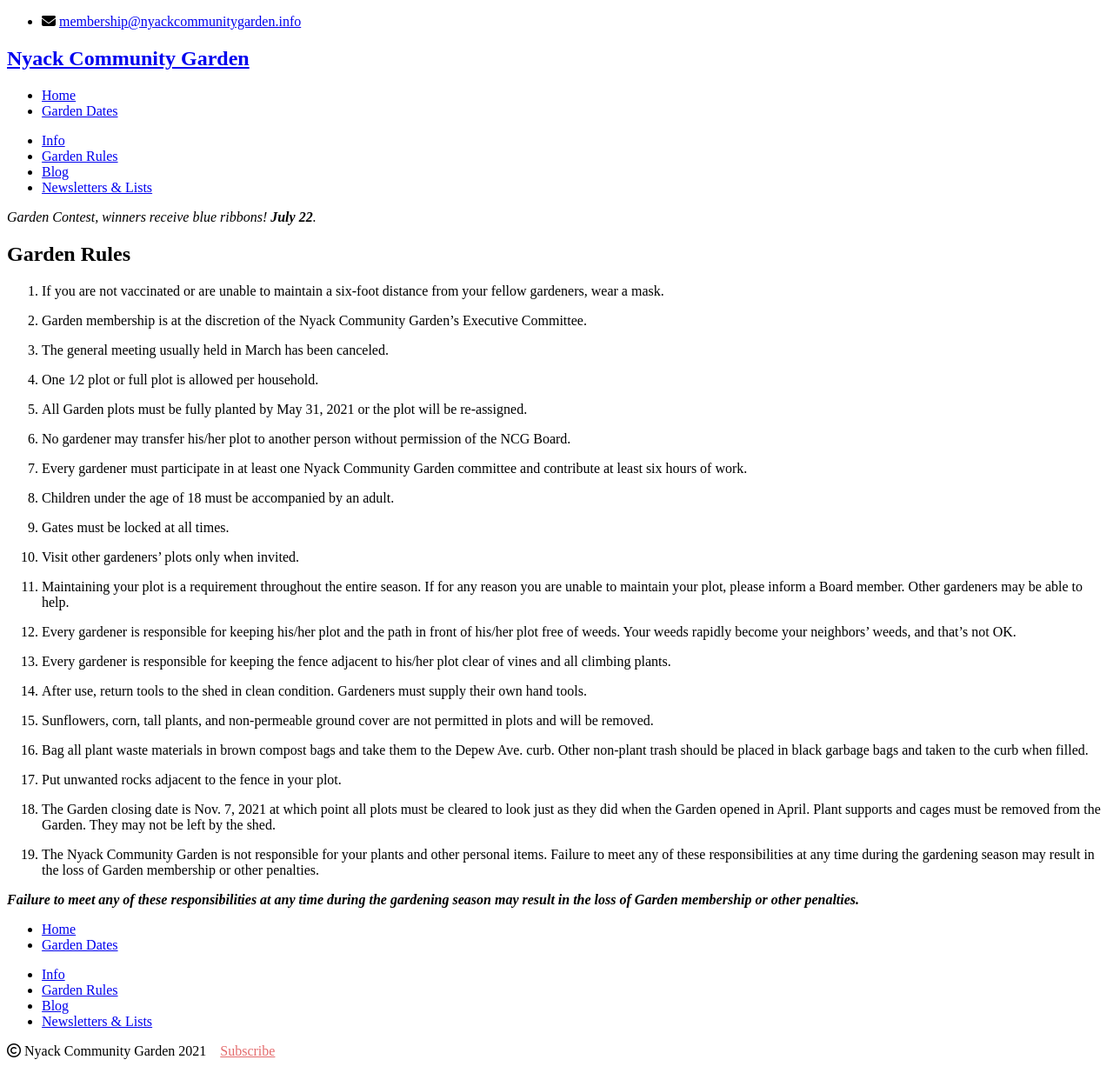
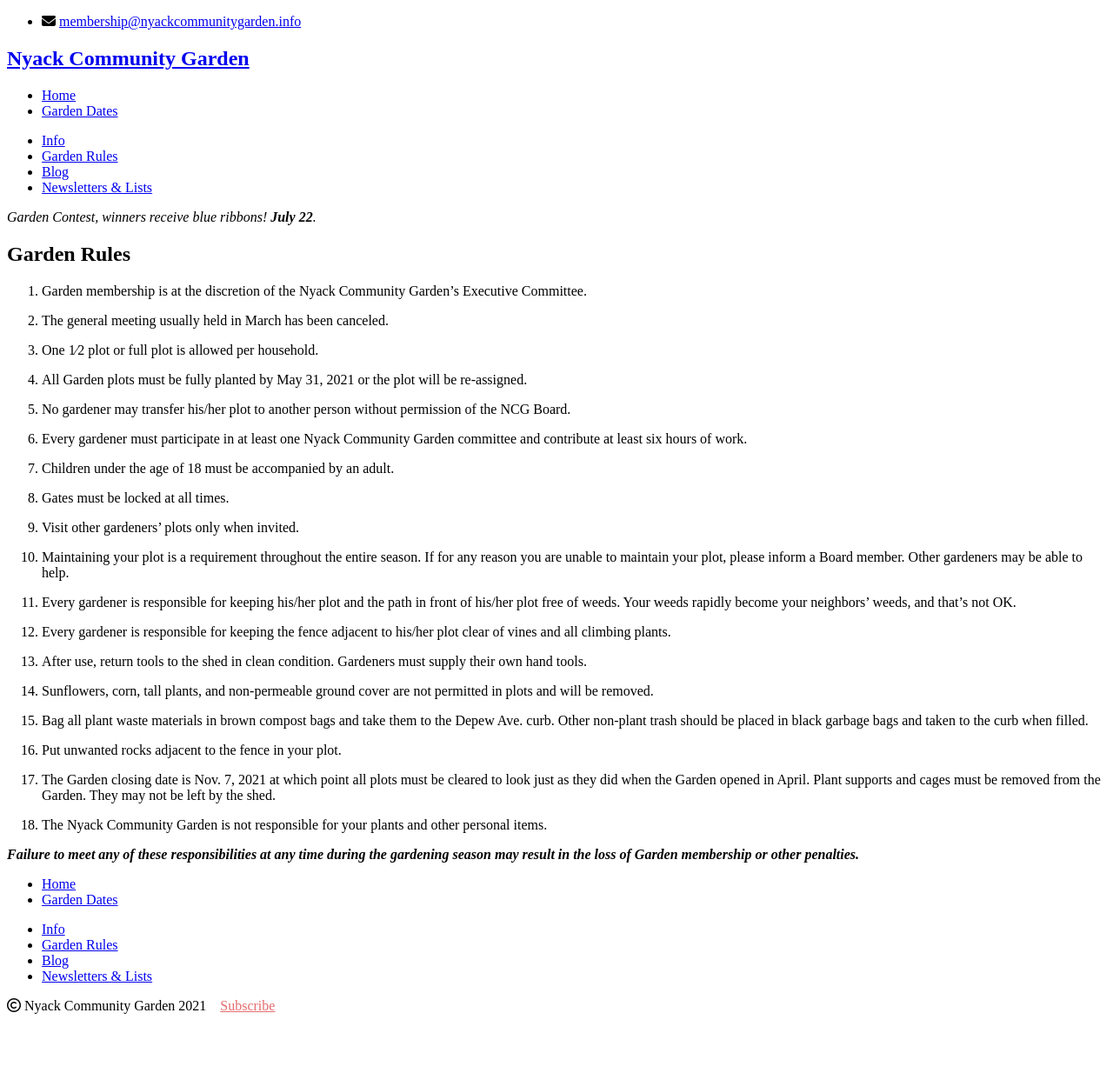
Before and after one commit to bosborne/nyackcommunitygarden, a Jekyll site: the page built from garden-rules/index.md, in a window 1280 px wide. Shown: the whole page at 87% size. Built offline with Jekyll 4.4.1, drawn with Linux system fonts in a browser that asks for light colours; nearby versions of some CDN libraries; library files that are not in the unit come from our copies; after the commit the page ends 1182 px from its top, so only the background shows below that.

Commit message:
Remove COVID rule

```diff
--- a/garden-rules/index.md
+++ b/garden-rules/index.md
@@ -6,56 +6,50 @@
 
 ## Garden Rules
 
-1. If you are not vaccinated or are unable to maintain a six-foot distance from your fellow gardeners, wear a mask.
+1. Garden membership is at the discretion of the Nyack Community Garden’s Executive Committee.
 
-2. Garden membership is at the discretion of the Nyack Community Garden’s Executive Committee.
+2. The general meeting usually held in March has been canceled.
 
-3. The general meeting usually held in March has been canceled.
+3. One 1⁄2 plot or full plot is allowed per household.
 
-4. One 1⁄2 plot or full plot is allowed per household.
+4. All Garden plots must be fully planted by May 31, 2021 or the plot will be re-assigned.
 
-5. All Garden plots must be fully planted by May 31, 2021 or the plot will be re-assigned.
+5. No gardener may transfer his/her plot to another person without permission of the NCG Board.
 
-6. No gardener may transfer his/her plot to another person without permission of the NCG Board.
-
-7. Every gardener must participate in at least one Nyack Community Garden committee and
+6. Every gardener must participate in at least one Nyack Community Garden committee and
 contribute at least six hours of work.
 
-8. Children under the age of 18 must be accompanied by an adult.
+7. Children under the age of 18 must be accompanied by an adult.
 
-9. Gates must be locked at all times.
+8. Gates must be locked at all times.
 
-10. Visit other gardeners’ plots only when invited.
+9. Visit other gardeners’ plots only when invited.
 
-11. Maintaining your plot is a requirement throughout the entire season. If for any reason you are
+10. Maintaining your plot is a requirement throughout the entire season. If for any reason you are
 unable to maintain your plot, please inform a Board member. Other gardeners may be able to
 help.
 
-12. Every gardener is responsible for keeping his/her plot and the path in front of his/her plot free of
+11. Every gardener is responsible for keeping his/her plot and the path in front of his/her plot free of
 weeds. Your weeds rapidly become your neighbors’ weeds, and that’s not OK.
 
-13. Every gardener is responsible for keeping the fence adjacent to his/her plot clear of vines and all
+12. Every gardener is responsible for keeping the fence adjacent to his/her plot clear of vines and all
 climbing plants.
 
-14. After use, return tools to the shed in clean condition. Gardeners must supply their own hand tools.
+13. After use, return tools to the shed in clean condition. Gardeners must supply their own hand tools.
 
-15. Sunflowers, corn, tall plants, and non-permeable ground cover are not permitted in plots and will
+14. Sunflowers, corn, tall plants, and non-permeable ground cover are not permitted in plots and will
 be removed.
 
-16. Bag all plant waste materials in brown compost bags and take them to the Depew Ave. curb. Other
+15. Bag all plant waste materials in brown compost bags and take them to the Depew Ave. curb. Other
 non-plant trash should be placed in black garbage bags and taken to the curb when filled.
 
-17. Put unwanted rocks adjacent to the fence in your plot.
+16. Put unwanted rocks adjacent to the fence in your plot.
 
-18. The Garden closing date is Nov. 7, 2021 at which point all plots must be cleared to look just as they
+17. The Garden closing date is Nov. 7, 2021 at which point all plots must be cleared to look just as they
 did when the Garden opened in April. Plant supports and cages must be removed from the Garden.
 They may not be left by the shed.
 
-19. The Nyack Community Garden is not responsible for your plants and other personal items.
-Failure to meet any of these responsibilities
-at any time during the gardening season
-may result in the loss of Garden membership or other penalties.
-
+18. The Nyack Community Garden is not responsible for your plants and other personal items.
 
 <b><i>Failure to meet any of these responsibilities at any time during the gardening season
 may result in the loss of Garden membership or other penalties.</i></b>
```
